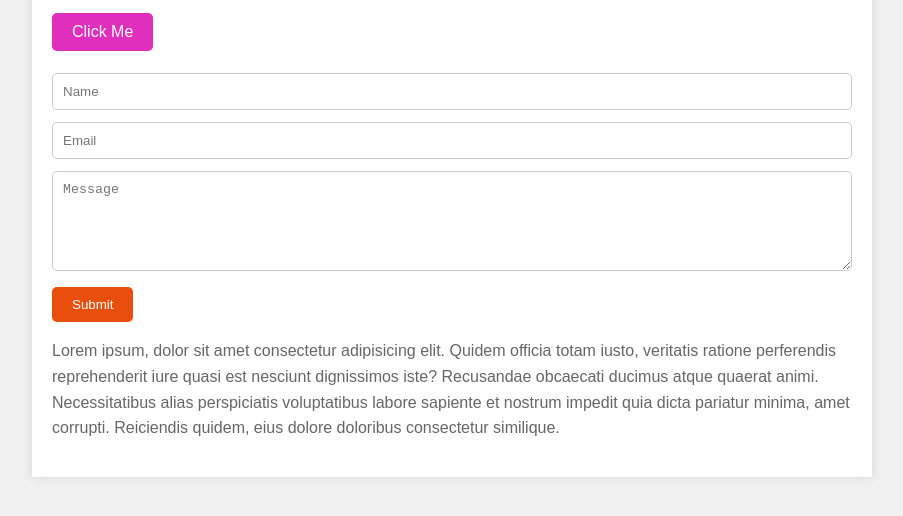
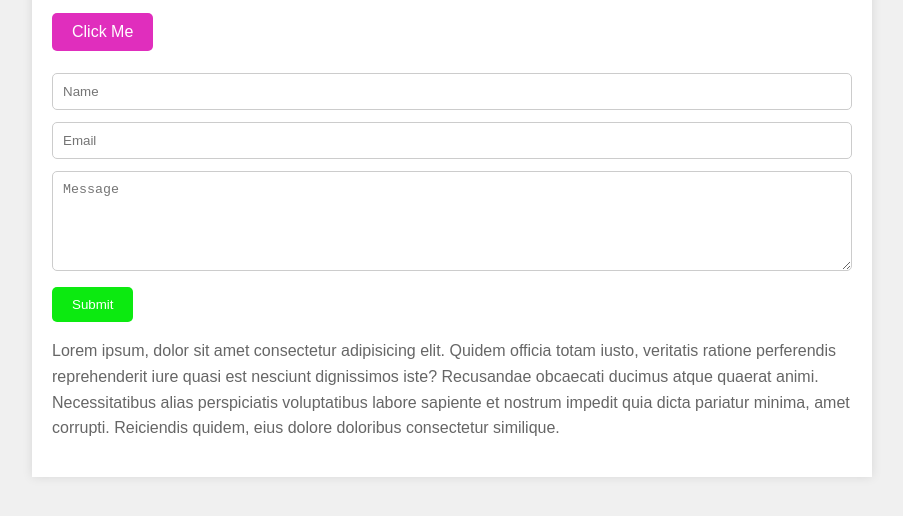
Before and after one commit to ananayamittal11/scm-project, a plain HTML site: page index.html in a window 1280 px wide. Shown: the part 148-664 px from the top of the page, without its empty margins (188-1091 px from the left). Drawn offline with Linux system fonts and the light colour scheme.

Commit message:
colour changed

```diff
--- a/index.html
+++ b/index.html
@@ -57,7 +57,7 @@
             height: 100px;
         }
         input[type="submit"] {
-            background-color: #ea4e0c;
+            background-color: #0cea10;
             color: #fff;
             border: none;
             padding: 10px 20px;
@@ -66,7 +66,7 @@
             transition: background-color 0.4s ease;
         }
         input[type="submit"]:hover {
-            background-color: #452188;
+            background-color: #88212b;
         }
     </style>
 </head>
```
